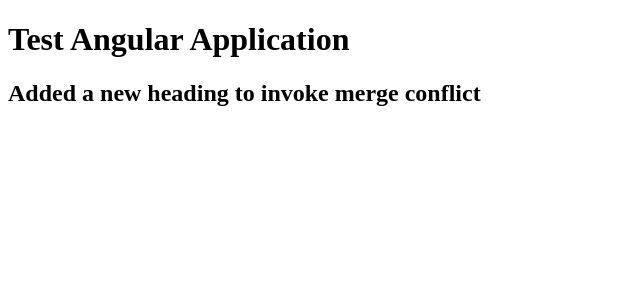
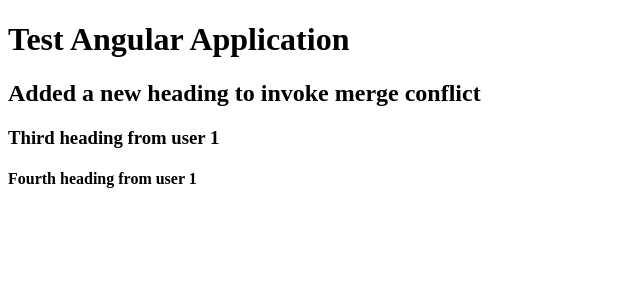
Before and after one commit to rukon023/angular-test-project, an Angular app: page / in a window 1280 px wide. Shown: the top 300 px of the page, without its empty margins (0-640 px from the left). Built offline with nearby package versions, Linux system fonts and the light colour scheme.

Commit message:
Added two lines by user 1

```diff
--- a/src/app/app.component.html
+++ b/src/app/app.component.html
@@ -1,2 +1,4 @@
 <h1>Test Angular Application</h1>
 <h2>Added a new heading to invoke merge conflict</h2>
+<h3> Third heading from user 1 </h3>
+<h4> Fourth heading from user 1 </h4>
```
